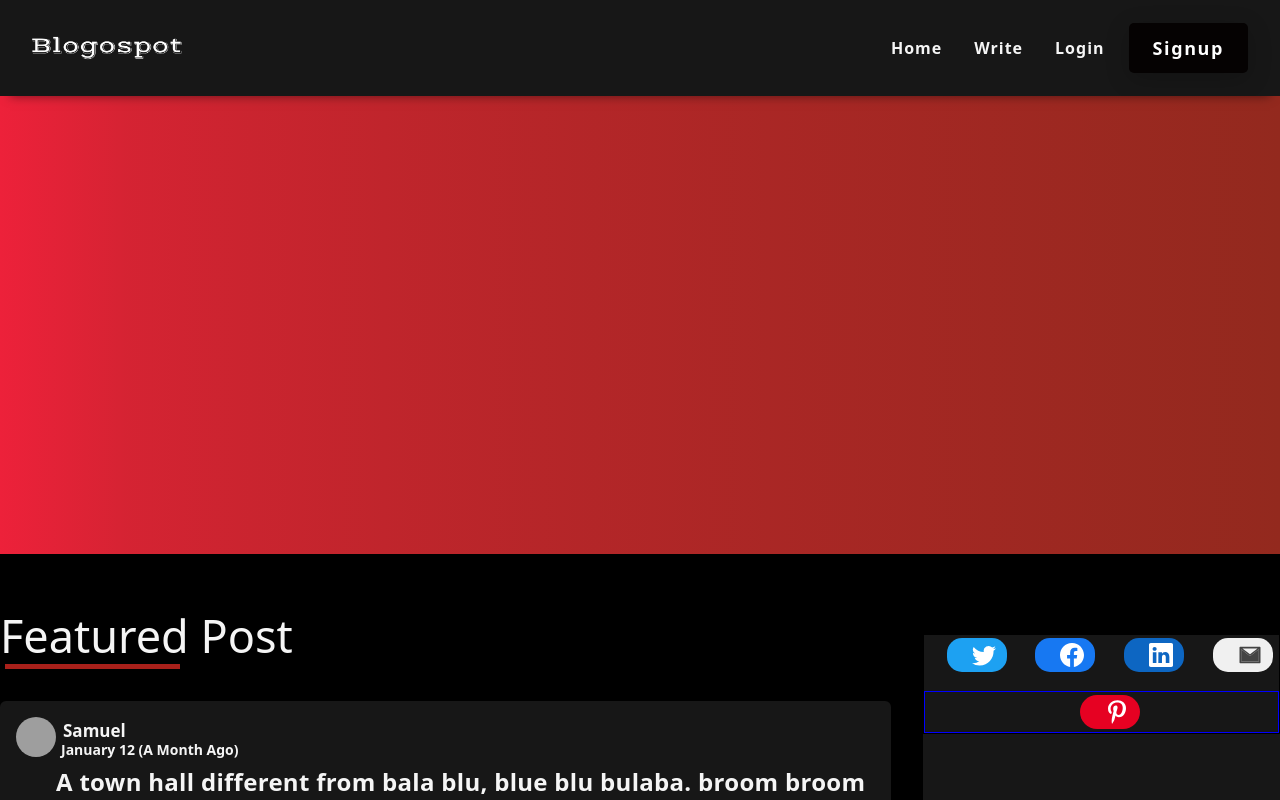
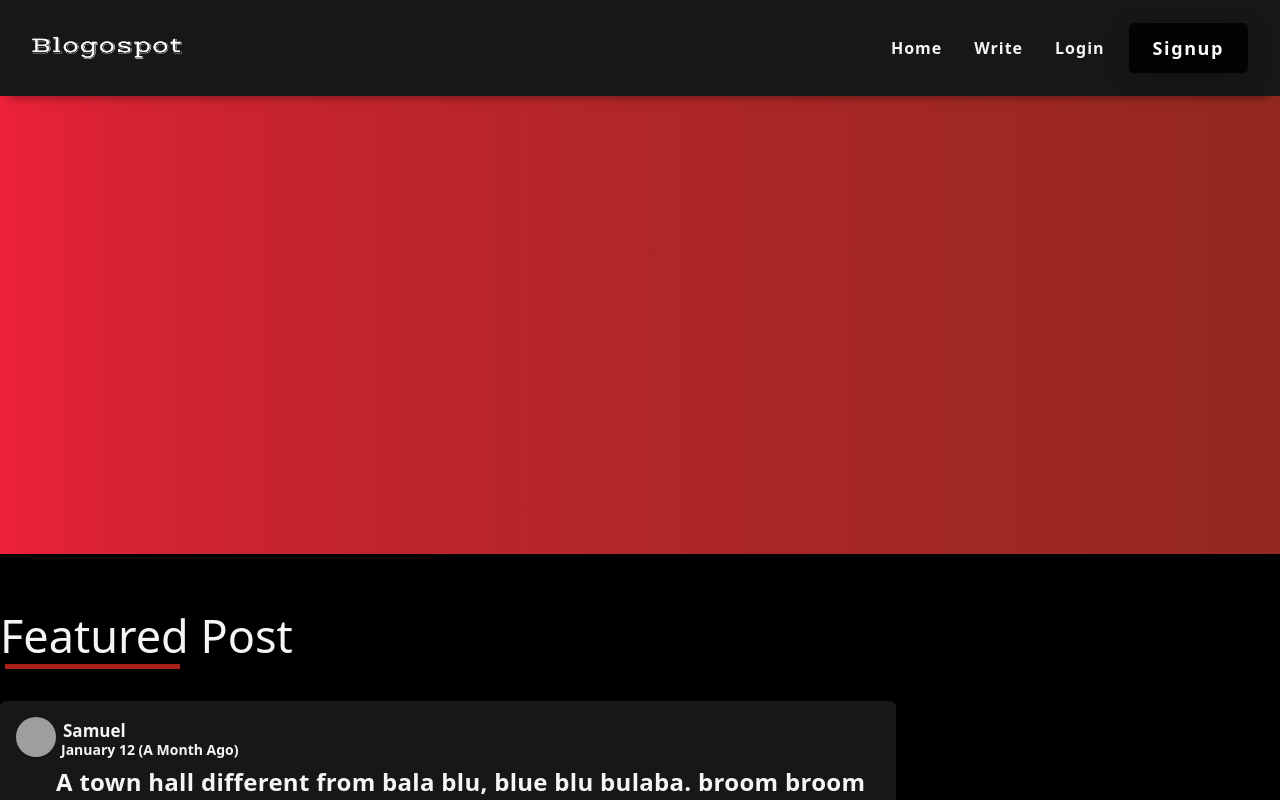
Before and after one commit to SAMUEL-UME/blogospot-frontend, a Next.js app: page / in a window 1280 px wide. Shown: the top 800 px of the page. Built offline with nearby package versions, Linux system fonts and the light colour scheme; grey boxes are pictures that could not be loaded.

Commit message:
Update Home.module.css

```diff
--- a/styles/home/Home.module.css
+++ b/styles/home/Home.module.css
@@ -15,6 +15,7 @@
 }
 .aside {
   width: 28%;
+  display: none;
 }
 .posts {
   width: 70%;
@@ -50,7 +51,6 @@
 
 .social {
   width: 300px;
-  border: 1px solid;
   overflow: hidden;
   display: flex;
   flex-direction: column;
@@ -67,7 +67,6 @@
   display: flex;
   align-items: center;
   justify-content: center;
-  border: 1px solid blue;
 }
 .social .top div {
   width: 60px;
```
